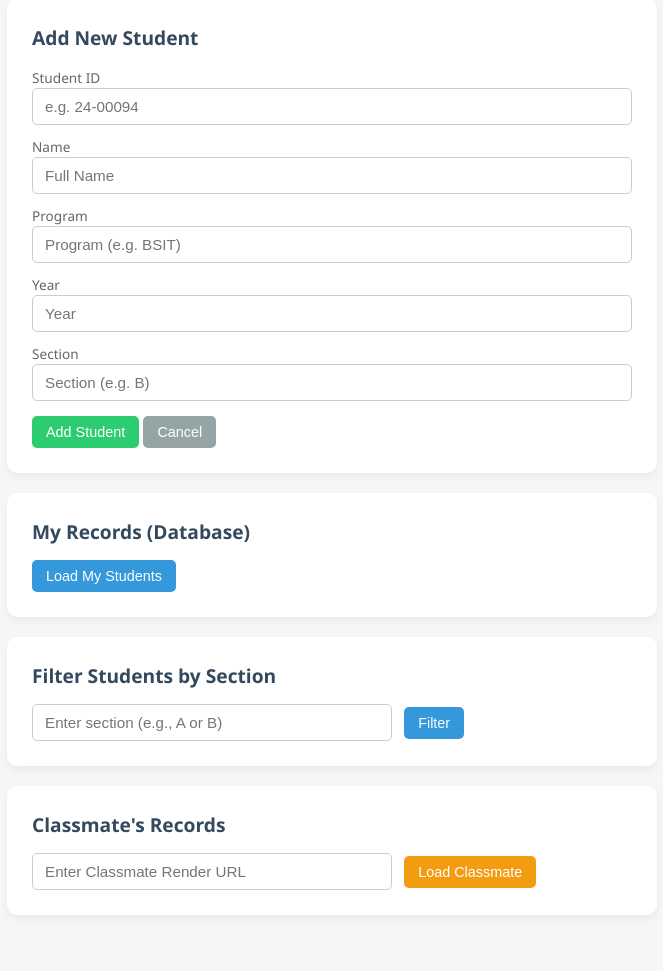
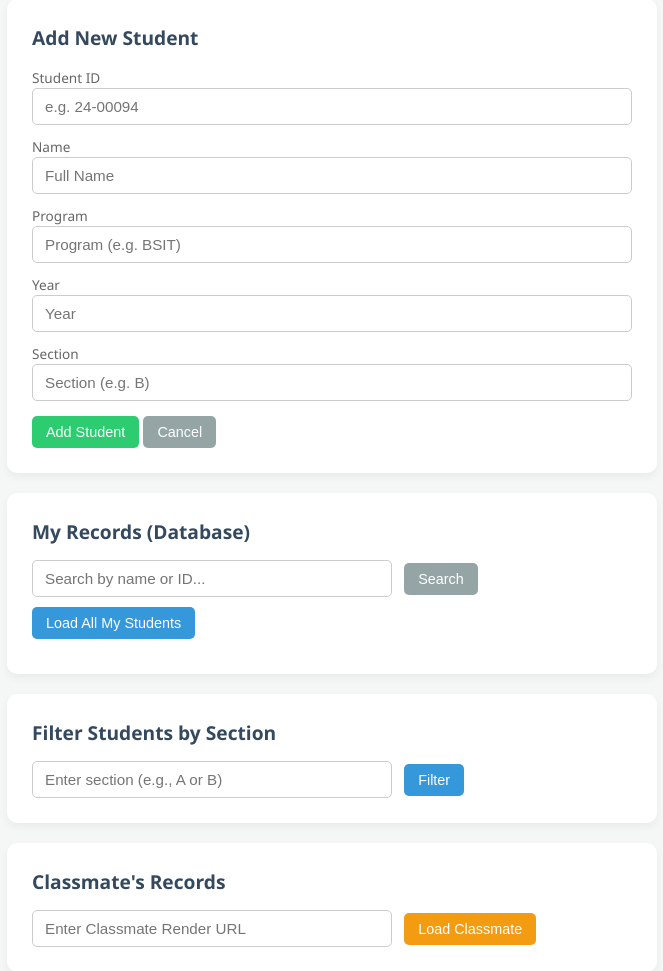
Before and after one commit to palenciasharmainejoyce-cmd/palencia_shamainejoyce, a Flask app: page / in a window 1280 px wide. Shown: the part 608-1579 px from the top of the page, without its empty margins (308-971 px from the left). Before the commit the page ends 1498 px from the top, so only its background shows below. Run offline with Flask 3, Linux system fonts and the light colour scheme.

Commit message:
Add search and view details for own records, plus view details for remote records

```diff
--- a/templates/index.html
+++ b/templates/index.html
@@ -148,11 +148,16 @@
         </form>
     </div>
 
-    <!-- Database Students Section (My Records) -->
+    <!-- Database Students Section (My Records with Search & View Details) -->
     <div class="card">
         <h2>My Records (Database)</h2>
-        <button onclick="loadStudents()">Load My Students</button>
+        <div class="inline-group" style="margin-bottom: 10px;">
+            <input type="text" id="searchInput" placeholder="Search by name or ID...">
+            <button onclick="searchStudents()" class="btn-secondary">Search</button>
+        </div>
+        <button onclick="loadStudents()">Load All My Students</button>
         <div id="studentList"></div>
+        <div id="ownStudentDetails" style="margin-top: 10px;"></div>
     </div>
 
     <!-- Additional Task: Filter Students by Section -->
@@ -165,7 +170,7 @@
         <div id="sectionResult"></div>
     </div>
 
-    <!-- Classmate's Records Section (Step 8 & Additional Task) -->
+    <!-- Classmate's Records Section (With View Details) -->
     <div class="card">
         <h2>Classmate's Records</h2>
         <div class="inline-group">
@@ -224,11 +229,39 @@
                 });
         }
 
-        // READ My Students (with Edit and Delete buttons)
+        // READ My Students (with View Details, Edit, and Delete buttons)
         function loadStudents() {
+            document.getElementById('searchInput').value = '';
             fetch('/api/students')
                 .then(response => response.json())
                 .then(data => {
+                    displayStudentList(data);
+                })
+                .catch(error => {
+                    document.getElementById('studentList').innerHTML =
+                        '<p style="color: red;">Unable to retrieve student records.</p>';
+                });
+        }
+
+        // Search My Students Feature
+        function searchStudents() {
+            const query = document.getElementById('searchInput').value.trim().toLowerCase();
+            fetch('/api/students')
+                .then(response => response.json())
+                .then(data => {
+                    const filtered = data.filter(student =>
+                        (student.name && student.name.toLowerCase().includes(query)) ||
+                        (student.student_id && student.student_id.toLowerCase().includes(query))
+                    );
+                    displayStudentList(filtered);
+                })
+                .catch(error => {
+                    console.error(error);
+                });
+        }
+
+        // Helper to display student list with View Details button
+        function displayStudentList(data) {
             let output = '<div class="result-box">';
             if (data.length === 0) {
                 output += '<p>No student records found.</p>';
@@ -237,9 +270,10 @@
                     output += `
                         <div class="student-item">
                             <div>
-                                        <b>${student.student_id}</b> - ${student.name} | ${student.program} | Yr ${student.year} | Sec ${student.section}
+                                <b>${student.student_id}</b> - ${student.name}
                             </div>
                             <div>
+                                <button class="btn-success" onclick='showOwnStudentDetails(${JSON.stringify(student)})'>View Details</button>
                                 <button class="btn-warning" onclick="editStudent(${student.id}, '${student.student_id}', '${student.name}', '${student.program}', ${student.year}, '${student.section}')">Edit</button>
                                 <button class="btn-danger" onclick="deleteStudent(${student.id})">Delete</button>
                             </div>
@@ -249,11 +283,21 @@
             }
             output += '</div>';
             document.getElementById('studentList').innerHTML = output;
-                })
-                .catch(error => {
-                    document.getElementById('studentList').innerHTML =
-                        '<p style="color: red;">Unable to retrieve student records.</p>';
-                });
+        }
+
+        // Show Complete Details for Own Record
+        function showOwnStudentDetails(student) {
+            const detailsHtml = `
+                <div class="result-box" style="background-color: #e8f5e9; border-left: 4px solid #2ecc71;">
+                    <h3>My Student Complete Details</h3>
+                    <p><b>Student ID:</b> ${student.student_id || 'N/A'}</p>
+                    <p><b>Full Name:</b> ${student.name || 'N/A'}</p>
+                    <p><b>Program:</b> ${student.program || 'N/A'}</p>
+                    <p><b>Year Level:</b> ${student.year || 'N/A'}</p>
+                    <p><b>Section:</b> ${student.section || 'N/A'}</p>
+                </div>
+            `;
+            document.getElementById('ownStudentDetails').innerHTML = detailsHtml;
         }
 
         // CREATE or UPDATE Student (POST or PUT)
@@ -363,7 +407,6 @@
 
             const targetApi = classmateUrl.endsWith('/api/students') ? classmateUrl : classmateUrl.replace(/\/$/, '') + '/api/students';
 
-            // Dito dadaan sa proxy para hindi ma-block ng CORS
             fetch('/proxy-classmate?url=' + encodeURIComponent(targetApi))
                 .then(response => {
                     if (!response.ok) {
@@ -387,7 +430,6 @@
                         });
                     }
                     output += '</div>';
-                    // Container para sa complete details ng napiling remote record
                     output += '<div id="remoteStudentDetails" style="margin-top: 10px;"></div>';
 
                     document.getElementById('classmateResult').innerHTML = output;
@@ -399,7 +441,7 @@
                 });
         }
 
-        // Function para ipakita ang complete details ng napiling remote/classmate record
+        // Function para ipakita ang complete details ng napiling remote record
         function showRemoteStudentDetails(student) {
             const detailsHtml = `
                 <div class="result-box" style="background-color: #fff8e1; border-left: 4px solid #f39c12;">
```
Lines whose indentation alone changed are shown as unchanged.
